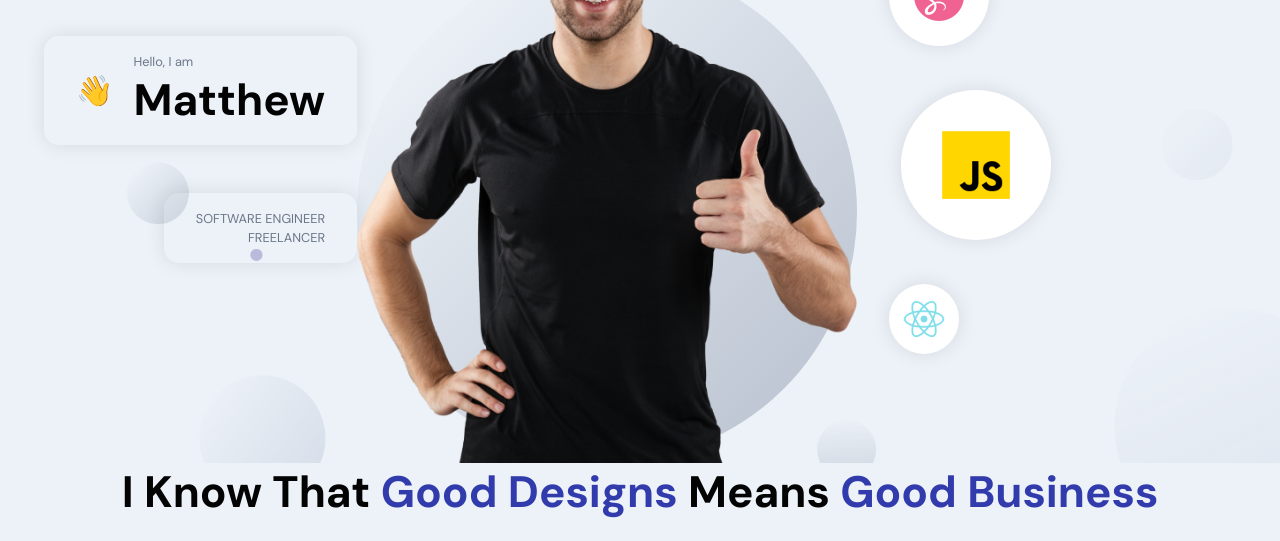
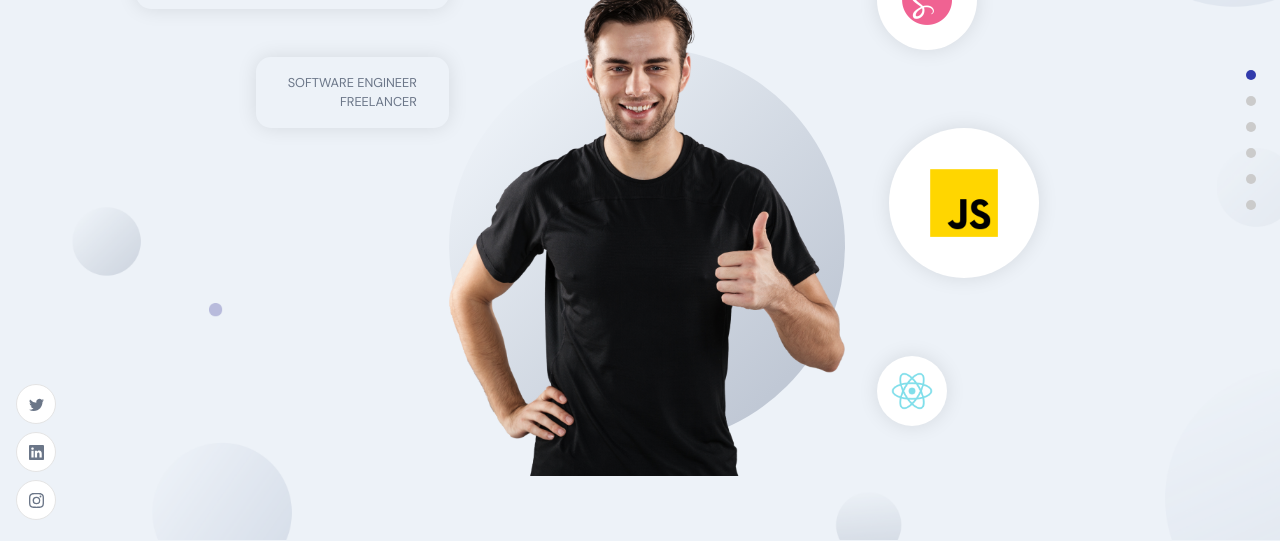
Before and after one commit to Huey-dev/Portfolio, a React (Vite) app in the folder Frontend_React/: page / in a window 1280 px wide. Shown: the part 260-801 px from the top of the page. Built offline with nearby package versions, Linux system fonts and the light colour scheme; no server answers.

Commit message:
naviation dots and social media dots added

```diff
--- /dev/null
+++ b/Frontend_React/src/components/NavigationDots.jsx
@@ -0,0 +1,18 @@
+import React from 'react'
+
+const NavigationDots = ({active}) => {
+  return (
+    <div className='app__navigation'>
+      {['home', 'about', 'skills', 'work', 'testimonials', 'contact'].map((item, index) => (
+            <a
+             href={`#${item}`}
+             key={item + index}
+             className='app__navigation-dot'
+             style={active === item ? {backgroundColor: '#313BAC'} : {}}
+            />
+        ))}
+    </div>
+  )
+}
+
+export default NavigationDots
--- a/Frontend_React/src/components/index.js
+++ b/Frontend_React/src/components/index.js
@@ -1 +1,3 @@
 export { default as Navbar } from './Navbar/Navbar'
+export { default as NavigationDots } from './NavigationDots'
+export { default as SocialMedia } from './SocialMedia'
--- a/Frontend_React/src/components/socialMedia.jsx
+++ b/Frontend_React/src/components/socialMedia.jsx
@@ -5,7 +5,15 @@ import{ FaFacebook } from 'react-icons/fa'
 const socialMedia = () => {
   return (
     <div className='app__social'>
-
+      <div>
+        <BsTwitter/>
+      </div>
+      <div>
+        <BsLinkedin/>
+      </div>
+      <div>
+        <BsInstagram/>
+      </div>
     </div>
   )
 }
--- a/Frontend_React/src/container/About/About.jsx
+++ b/Frontend_React/src/container/About/About.jsx
@@ -1,7 +1,7 @@
 import React, { useState, useEffect } from 'react'
 import {motion} from 'framer-motion'
 import './About.scss'
-// import { images } from '../../constants';
+import { AppWrap } from '../../wrapper';
 import { urlFor, client } from '../../client';
 
 // const abouts = [
@@ -53,4 +53,4 @@ const About = () => {
   )
 }
 
-export default About
+export default AppWrap (About, 'about')
--- a/Frontend_React/src/container/Header/Header.jsx
+++ b/Frontend_React/src/container/Header/Header.jsx
@@ -1,5 +1,6 @@
 import React from 'react'
 import {motion} from 'framer-motion'
+import {AppWrap} from '../../wrapper'
 import { images } from '../../constants'
 import './Header.scss'
 
@@ -17,7 +18,7 @@ const scaleVariants = {
 const Header = () => {
   return (
     // header container
-    <div id='home' className='app__header app__flex'>
+    <div className='app__header app__flex'>
       <motion.div
         whileInView={{ x:[-100, 0], opacity: [0,1] }}
         transition={{ duration: 0.7 }}
@@ -71,4 +72,4 @@ const Header = () => {
   )
 }
 
-export default Header
+export default AppWrap (Header, 'home')
--- /dev/null
+++ b/Frontend_React/src/wrapper/AppWrap.jsx
@@ -0,0 +1,17 @@
+import React from 'react'
+import {NavigationDots, SocialMedia} from '../components'
+
+const AppWrap = (Component, idName, classNames) => function HOC() {
+  return (
+    <div id={idName} className={`app__container ${classNames}`}>
+      <SocialMedia/>
+
+      <div className='app__wrapper app__flex'>
+        <Component/>
+      </div>
+      <NavigationDots active={idName}/>
+    </div>
+  )
+}
+
+export default AppWrap
--- /dev/null
+++ b/Frontend_React/src/wrapper/index.js
@@ -0,0 +1 @@
+export { default as AppWrap } from './AppWrap'
```
Also changed, not shown: Frontend_React/src/wrapper/appWrap.js (deleted, +0 -12 lines).
